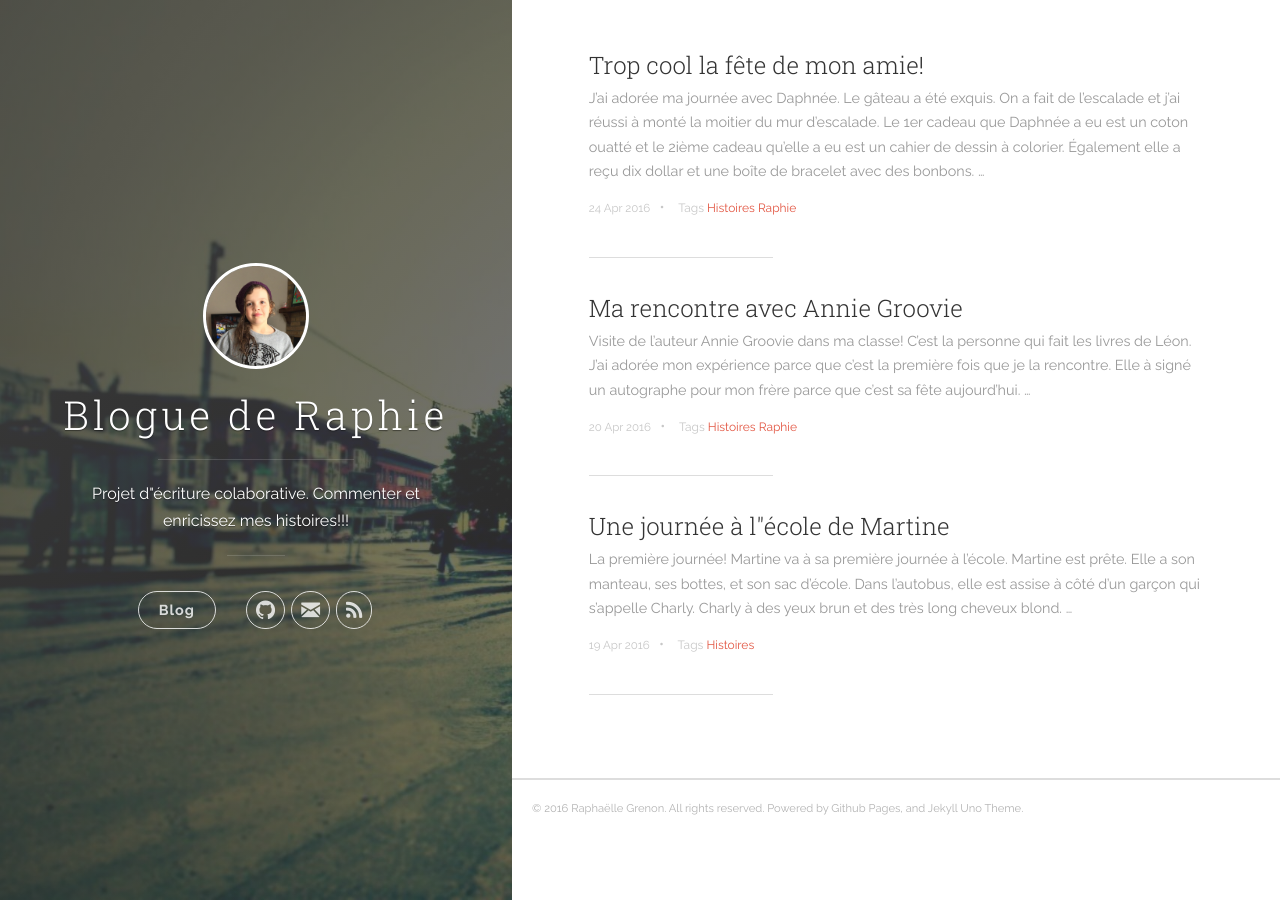
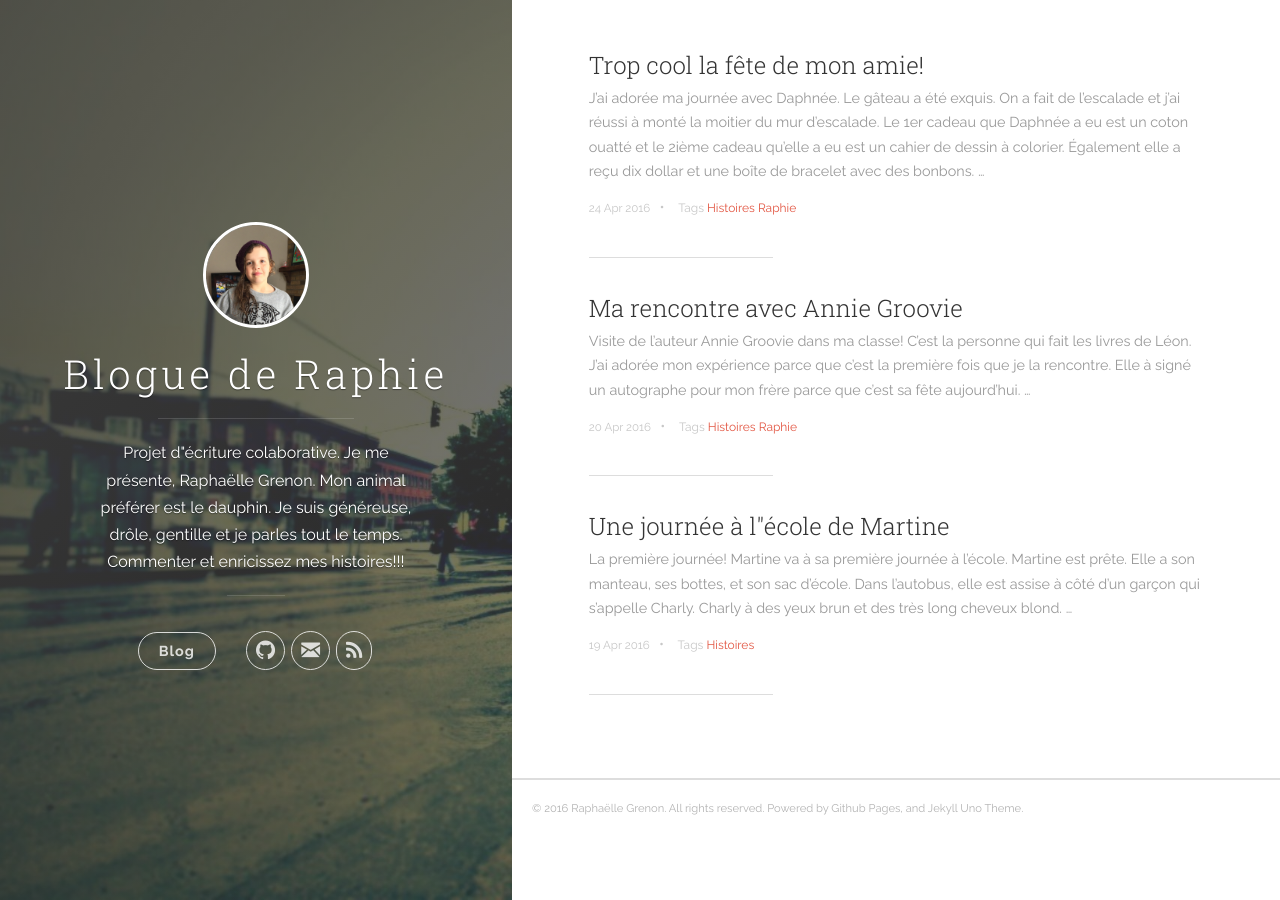
Before and after one commit to raphaellegrenon/blog, a Jekyll site: the page built from index.html, in a window 1280 px wide. Built offline with Jekyll 4.4.1, drawn with Linux system fonts in a browser that asks for light colours; nearby versions of some CDN libraries; the list of posts is cut into pages by our own code.

Commit message:
Update _config.yml

```diff
--- a/_config.yml
+++ b/_config.yml
@@ -1,6 +1,6 @@
 # Site settings
 title: Blogue de Raphie
-description: 'Projet d"écriture colaborative. Commenter et enricissez mes histoires!!!'
+description: 'Projet d"écriture colaborative. Je me présente, Raphaëlle Grenon. Mon animal préférer est le dauphin.  Je suis généreuse, drôle,  gentille et je parles  tout le temps. Commenter et enricissez mes histoires!!!'
 url: 'http://raphaelle.grenon.co'
 #url: 'http://localhost:4000'
 baseurl: '/'
```
